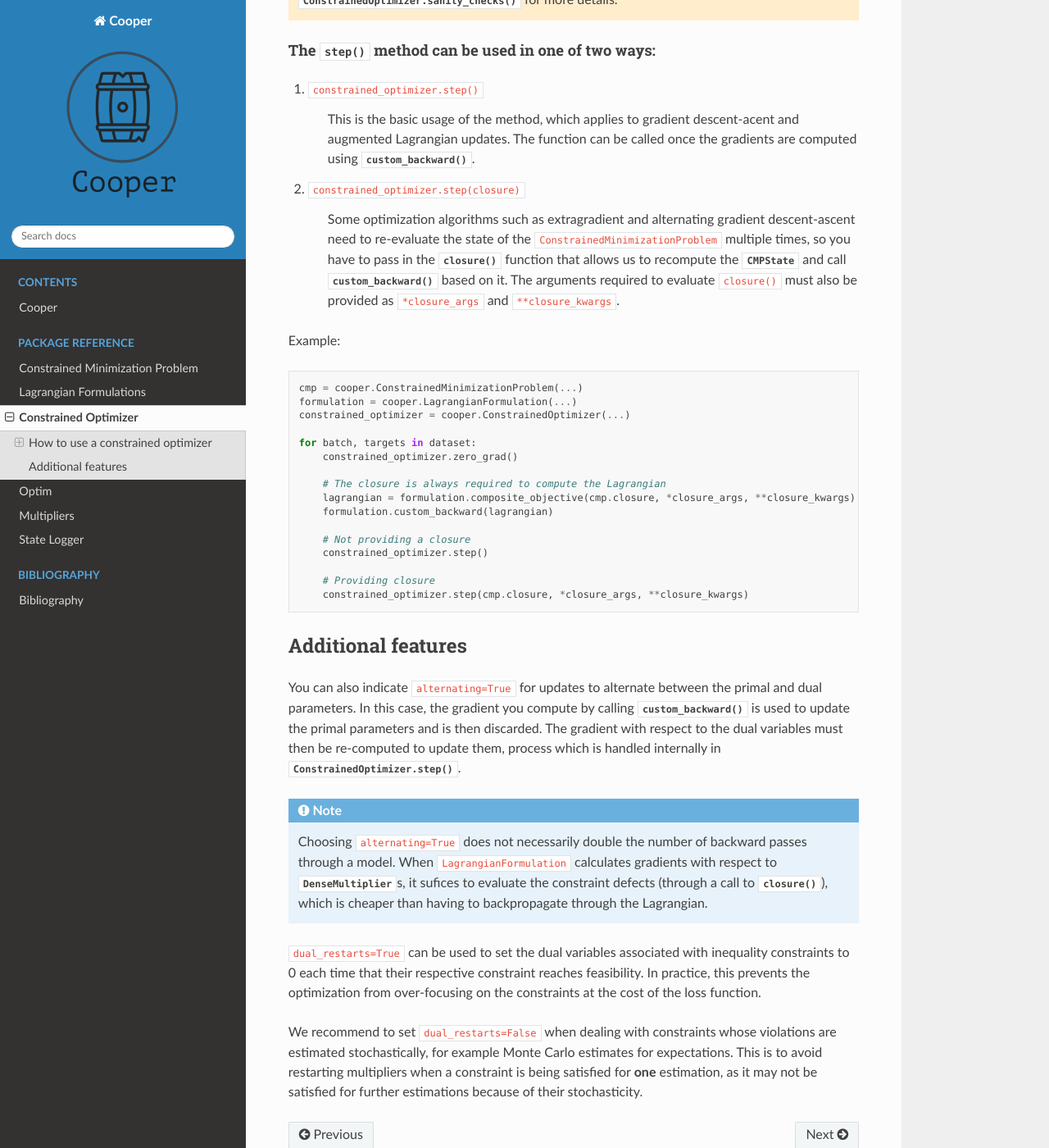
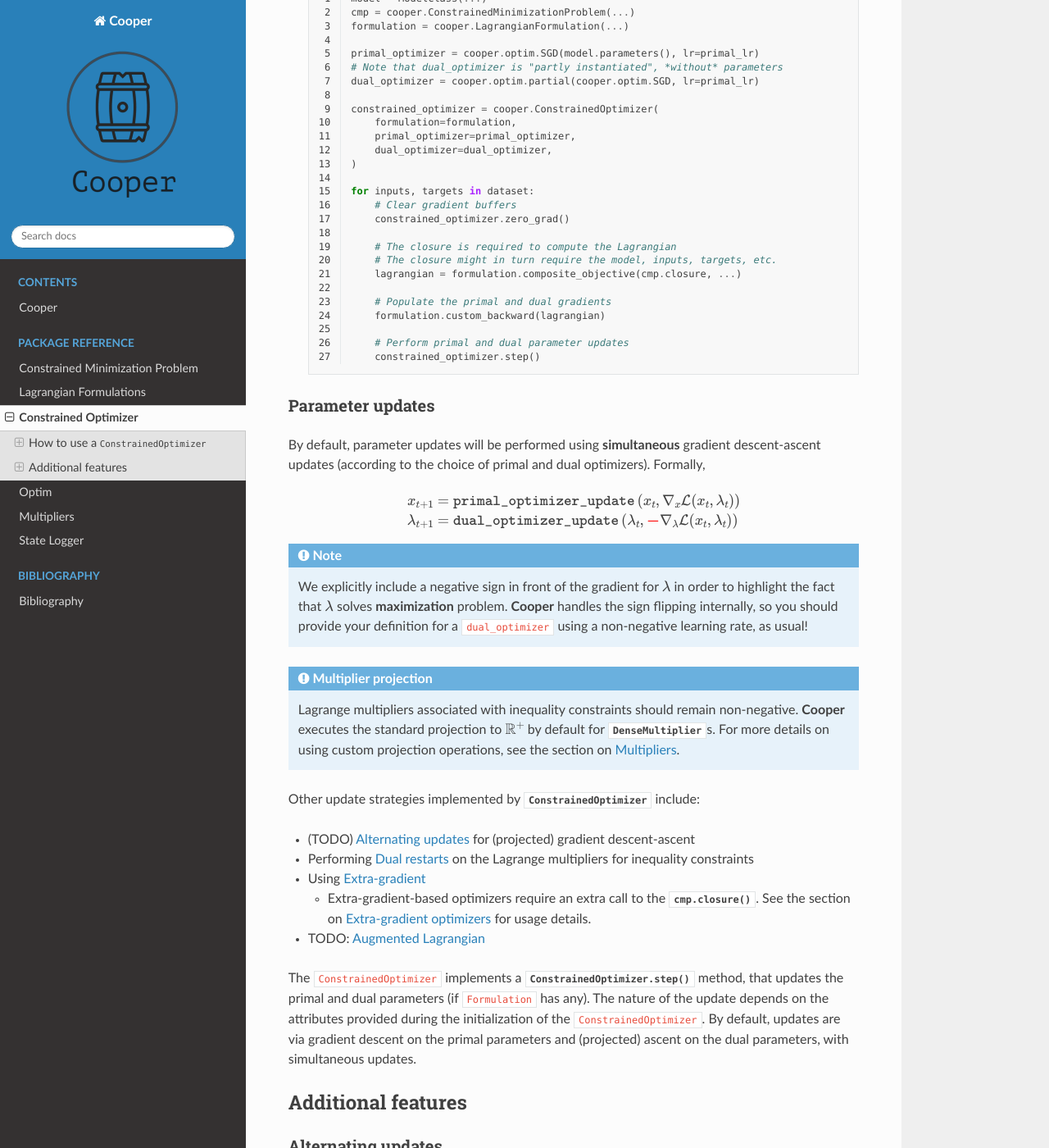
Before and after one commit to cooper-org/cooper, a Sphinx documentation site: the page built from docs/source/constrained_optimizer.rst, in a window 1280 px wide and 1400 px high, scrolled down 2228 px. Shown: the whole window at 82% size. Built offline with Sphinx 7.4.7 and the Read the Docs theme 2.0.0, drawn with Linux system fonts in a browser that asks for light colours; pages that are not in the unit, such as notebooks, are missing from menus; the version number could not be read and is left out; some of the changed text lies outside the part shown.

Commit message:
Edit LagrangianFormulation docs

```diff
--- a/docs/source/constrained_optimizer.rst
+++ b/docs/source/constrained_optimizer.rst
@@ -7,8 +7,9 @@
     :members:
 
 
-How to use a constrained optimizer
-----------------------------------
+How to use a ``ConstrainedOptimizer``
+-------------------------------------
+
 The :py:class:`ConstrainedOptimizer` class is the cornerstone of **Cooper**. A
 :py:class:`ConstrainedOptimizer` performs parameter updates to solve a
 :py:class:`~cooper.problem.ConstrainedMinimizationProblem` given a chosen
@@ -52,17 +53,19 @@
 :py:class:`~cooper.problem.ConstrainedMinimizationProblem`. More details on
 the definition of a CMP can be found under the entry for :ref:`cmp`.
 
+
 - **Unconstrained problem**
 
     .. code-block:: python
         :linenos:
 
+        model =  ModelClass(...)
         cmp = cooper.ConstrainedMinimizationProblem(is_constrained=False)
         formulation = cooper.problem.Formulation(...)
 
         primal_optimizer = cooper.optim.Adam(model.parameters(), lr=1e-2)
 
-        const_optim = cooper.ConstrainedOptimizer(
+        constrained_optimizer = cooper.ConstrainedOptimizer(
             formulation=formulation,
             primal_optimizer=primal_optim,
         )
@@ -71,120 +74,225 @@
 
     .. code-block:: python
         :linenos:
-        :emphasize-lines: 1,5,10
+        :emphasize-lines: 2,7,12
 
+        model =  ModelClass(...)
         cmp = cooper.ConstrainedMinimizationProblem(is_constrained=True)
         formulation = cooper.problem.Formulation(...)
 
         primal_optimizer = cooper.optim.Adam(model.parameters(), lr=1e-2)
+        # Note that dual_optimizer is "partly instantiated", *without* parameters
         dual_optimizer = cooper.optim.partial(cooper.optim.SGD, lr=1e-3, momentum=0.9)
 
-        const_optim = cooper.ConstrainedOptimizer(
+        constrained_optimizer = cooper.ConstrainedOptimizer(
             formulation=formulation,
             primal_optimizer=primal_optimizer,
             dual_optimizer=dual_optimizer,
         )
 
-Taking an optimization step
-^^^^^^^^^^^^^^^^^^^^^^^^^^^
-The ``ConstrainedOptimizer`` implements a :meth:`~ConstrainedOptimizer.step`
+The training loop
+^^^^^^^^^^^^^^^^^
+
+We have gathered all the ingredients we need for tackling our CMP: the
+custom :py:class:`~cooper.problem.ConstrainedMinimizationProblem` class, along
+with your :py:class:`ConstrainedOptimizer` of choice and a
+:py:class:`ConstrainedOptimizer` for updating the parameters. Now it is time to
+put them to good use.
+
+The typical training loop for solving a CMP in a machine learning set up using
+**Cooper** (with a :ref:`Lagrangian Formulation<lagrangian_formulations>`)
+will involve the following steps:
+
+.. admonition:: Overview of main steps in a training loop
+    :class: hint
+
+    #. (Optional) Iterate over your dataset and sample of mini-batch.
+    #. Call :py:meth:`constrained_optimizer.zero_grad()<zero_grad>` to reset the parameters' gradients
+    #. Compute the current :py:class:`CMPState` (or estimate it with the minibatch) and calculate the Lagrangian using :py:meth:`lagrangian.composite_objective(cmp.closure, ...)<cooper.lagrangian_formulation.LagrangianFormulation.composite_objective>`.
+    #. Populate the primal and dual gradients with :py:meth:`formulation.custom_backward(lagrangian)<cooper.problem.Formulation.custom_backward>`
+    #. Perform updates on the parameters using the primal and dual optimizers based on the recently computed gradients, via a call to :py:meth:`constrained_optimizer.step()<step>`.
+
+Example
+^^^^^^^
+
+    .. code-block:: python
+        :linenos:
+
+        model = ModelClass(...)
+        cmp = cooper.ConstrainedMinimizationProblem(...)
+        formulation = cooper.LagrangianFormulation(...)
+
+        primal_optimizer = cooper.optim.SGD(model.parameters(), lr=primal_lr)
+        # Note that dual_optimizer is "partly instantiated", *without* parameters
+        dual_optimizer = cooper.optim.partial(cooper.optim.SGD, lr=primal_lr)
+
+        constrained_optimizer = cooper.ConstrainedOptimizer(
+            formulation=formulation,
+            primal_optimizer=primal_optimizer,
+            dual_optimizer=dual_optimizer,
+        )
+
+        for inputs, targets in dataset:
+            # Clear gradient buffers
+            constrained_optimizer.zero_grad()
+
+            # The closure is required to compute the Lagrangian
+            # The closure might in turn require the model, inputs, targets, etc.
+            lagrangian = formulation.composite_objective(cmp.closure, ...)
+
+            # Populate the primal and dual gradients
+            formulation.custom_backward(lagrangian)
+
+            # Perform primal and dual parameter updates
+            constrained_optimizer.step()
+
+
+Parameter updates
+^^^^^^^^^^^^^^^^^
+
+By default, parameter updates will be performed using **simultaneous** gradient
+descent-ascent updates (according to the choice of primal and dual optimizers).
+Formally,
+
+.. math::
+
+    x_{t+1} &= \texttt{primal_optimizer_update} \left( x_{t}, \nabla_{x} \mathcal{L}(x_t, \lambda_t) \right)\\
+    \lambda_{t+1} &= \texttt{dual_optimizer_update} \left( \lambda_{t}, {\color{red} \mathbf{-}} \nabla_{\lambda} \mathcal{L}(x_t, \lambda_t) \right)
+
+.. note::
+    We explicitly include a negative sign in front of the gradient for
+    :math:`\lambda` in order to highlight the fact that :math:`\lambda` solves
+    **maximization** problem. **Cooper** handles the sign flipping internally, so
+    you should provide your definition for a ``dual_optimizer`` using a non-negative
+    learning rate, as usual!
+
+.. admonition:: Multiplier projection
+    :class: note
+
+    Lagrange multipliers associated with inequality constraints should remain
+    non-negative. **Cooper** executes the standard projection to
+    :math:`\mathbb{R}^{+}` by default for
+    :py:class:`~cooper.optim.multipliers.DenseMultiplier`\s. For more details
+    on using custom projection operations, see the section on :ref:`multipliers`.
+
+
+Other update strategies implemented by :py:class:`~ConstrainedOptimizer`
+include:
+
+- (TODO) :ref:`Alternating updates<alternating_updates>` for (projected) gradient descent-ascent
+- Performing :ref:`dual_restarts` on the Lagrange multipliers for inequality constraints
+- Using :ref:`Extra-gradient<extra-gradient_optimizers>`
+
+  - Extra-gradient-based optimizers require an extra call to the
+    :py:meth:`cmp.closure()<cooper.problem.ConstrainedMinimizationProblem.closure>`.
+    See the section on :ref:`extra-gradient_optimizers` for usage details.
+- TODO: :ref:`augmented_lagrangian`
+
+The ``ConstrainedOptimizer`` implements a :py:meth:`ConstrainedOptimizer.step`
 method, that updates the primal and dual parameters (if ``Formulation`` has any).
 The nature of the update depends on the attributes provided during the
 initialization of the ``ConstrainedOptimizer``. By default, updates are via
 gradient descent on the primal parameters and (projected) ascent
 on the dual parameters, with simultaneous updates.
 
-Other methods for solving a ``ConstrainedMinimizationProblem`` include:
 
-    - Projected gradient descent-ascent with alternating updates.
-    - Extra-gradient.
-    - Augmented Lagrangian.
+.. admonition::
+    :class: note
 
-.. note::
-
-    When solving an unconstrained problem, ``ConstrainedOptimizer.step()`` will
-    perform usual gradient descent updates on the primal parameters (given the primal
-    optimizer provided). This is done as the notions of a Lagrangian and a
-    saddle point optimization problem do not arise in the unconstrained case.
-
-.. warning::
-
-    Only one choice of the mentioned optimization methods can be used at a time.
-    See :meth:`ConstrainedOptimizer.sanity_checks` for more details.
-
-The :meth:`~ConstrainedOptimizer.step` method can be used in one of two ways:
-~~~~~~~~~~~~~~~~~~~~~~~~~~~~~~~~~~~~~~~~~~~~~~~~~~~~~~~~~~~~~~~~~~~~~~~~~~~~~
-
-#. ``constrained_optimizer.step()``
-
-    This is the basic usage of the method, which applies to gradient descent-acent
-    and augmented Lagrangian updates. The function can be called once the gradients
-    are computed using :py:meth:`~cooper.problem.Formulation.custom_backward`.
-
-#. ``constrained_optimizer.step(closure)``
-
-    Some optimization algorithms such as extragradient and alternating gradient
-    descent-ascent need to re-evaluate the state of the ``ConstrainedMinimizationProblem``
-    multiple times, so you have to pass in the
-    :py:meth:`~cooper.problem.ConstrainedMinimizationProblem.closure` function
-    that allows us to recompute the :py:class:`~cooper.problem.CMPState` and
-    call :py:meth:`~cooper.problem.Formulation.custom_backward` based on it.
-    The arguments required to evaluate ``closure()`` must also be provided as
-    ``*closure_args`` and ``**closure_kwargs``.
-
-Example::
-
-    cmp = cooper.ConstrainedMinimizationProblem(...)
-    formulation = cooper.LagrangianFormulation(...)
-    constrained_optimizer = cooper.ConstrainedOptimizer(...)
-
-    for batch, targets in dataset:
-        constrained_optimizer.zero_grad()
-
-        # The closure is always required to compute the Lagrangian
-        lagrangian = formulation.composite_objective(cmp.closure, *closure_args, **closure_kwargs)
-        formulation.custom_backward(lagrangian)
-
-        # Not providing a closure
-        constrained_optimizer.step()
-
-        # Providing closure
-        constrained_optimizer.step(cmp.closure, *closure_args, **closure_kwargs)
-
+    When applied to an unconstrained problem, :py:meth:`ConstrainedOptimizer.step`
+    will be equivalent to performing ``primal_optimizer.step()`` based on the
+    gradient of the loss with respect to the primal parameters.
 
 Additional features
 -------------------
 
+.. _alternating_updates:
 
 Alternating updates
-~~~~~~~~~~~~~~~~~~~
+^^^^^^^^^^^^^^^^^^^
 
-You can also indicate ``alternating=True`` for updates to alternate between the
-primal and dual parameters. In this case, the gradient you compute by calling
+It is possible to perform alternating updates between the primal and dual
+parameters by setting the flag ``alternating=True`` in the construction of the
+:py:class:`ConstrainedOptimizer`. In this case, the gradient computed by calling
 :py:meth:`~cooper.problem.Formulation.custom_backward` is used to update the
-primal parameters and is then discarded. The gradient with respect to the dual
-variables must then be re-computed to update them, process which is handled
-internally in :py:meth:`ConstrainedOptimizer.step`.
+primal parameters. Then, the gradient with respect to the dual variables (given
+the new value of the primal parameter!) is computed and used to update the dual
+variables. This two-stage process is handled by **Cooper** inside the
+:py:meth:`ConstrainedOptimizer.step` method.
+
+.. math::
+
+    x_{t+1} &= \texttt{primal_optimizer_update} \left( x_{t}, \nabla_{x} \mathcal{L}(x_t, \lambda_t) \right)\\
+    \lambda_{t+1} &= \texttt{dual_optimizer_update} \left( \lambda_{t}, {\color{red} \mathbf{-}} \nabla_{\lambda} \mathcal{L}({\color{red} x_{t+1}}, \lambda_t) \right)
+
+
+.. important::
+
+    Selecting ``alternating=True`` does not necessarily double the number of
+    backward passes through a the primal parameters!
+
+    When using a ``LagrangianFormulation``, to obtain the gradients with respect
+    to the Lagrange multipliers, it suffices to *evaluate* the constraint
+    defects (through a call to
+    :py:meth:`~cooper.problem.ConstrainedMinimizationProblem.closure`). This
+    operation does not require a having to back-propagate through the Lagrangian.
+
+.. todo::
+
+    This functionality is untested and is yet to be integrated with the use of
+    proxy constraints.
+
+.. _dual_restarts:
+
+Dual restarts
+^^^^^^^^^^^^^
+
+``dual_restarts=True`` can be used to set the value of the dual variables
+associated with inequality constraints to zero whenever the respective
+constraints are being satisfied. We do not perform ``dual_restarts`` on
+multipliers for equality constraints.
+
+For simplicity, consider a CMP with two inequality constraints
+:math:`g_1(x) \le 0` and :math:`g_2(x) \le 0` and loss :math:`f(x)`. Suppose
+that the constraint on :math:`g_1` is strictly satisfied, while that on
+:math:`g_2` is violated at :math:`x`. Consider the Lagrangian at :math:`x`
+with (**non-negative**) multipliers :math:`\lambda_1` and :math:`\lambda_2`.
+
+.. math::
+    \mathcal{L}(x,\lambda_1, \lambda_2) = f(x) + \lambda_1 \, g_1(x) + \lambda_2 \, g_2(x)
+
+The `best response <https://en.wikipedia.org/wiki/Best_response>`_ for
+:math:`\lambda_1` and :math:`\lambda_2` at the current value of the primal
+parameters :math:`x` is :math:`(\lambda_1, \lambda_2) = (0, +\infty)`. This is
+due to the non-negativity constraints on the Lagrange multipliers, the sign of
+the constraint violations, and the fact that the :math:`\lambda`-player wants to
+maximize :math:`\mathcal{L}(x,\lambda_1, \lambda_2)`.
+
+"Playing a best response" for the Lagrange multiplier :math:`\lambda_2` of the
+violated constraint clearly leads to an impractical algorithm (due to numerical
+overflow). However, for the currently *feasible* constraint, performing a best
+response update on :math:`\lambda_1` is indeed implementable, and trivially so.
+This is exactly the effect of setting ``dual_restarts=True``!
+
+In practice, this prevents the optimization from over-focusing on a constraint
+(at the expense on improving on the loss function!) when said constraint **is
+already being satisfied**. This over-penalization arises from the accumulation
+of the (positive) defects in the value of the Lagrange multiplier while the
+constraint was being violated in the past.
 
 .. note::
+    We recommend setting ``dual_restarts=False`` when dealing with constraints
+    whose violations are estimated stochastically, for example Monte Carlo
+    estimates constraints described by expectations.  This is to avoid
+    restarting multipliers when a constraint is "being satisfied" for a single
+    estimate, since this can be a result of the stochasticity of the estimator.
 
-    Choosing ``alternating=True`` does not necessarily double the number of
-    backward passes through a model. When ``LagrangianFormulation`` calculates
-    gradients with respect to :py:class:`~cooper.multipliers.DenseMultiplier`\s,
-    it sufices to evaluate the constraint defects (through a call to
-    :py:meth:`~cooper.problem.ConstrainedMinimizationProblem.closure`), which is
-    cheaper than having to backpropagate through the Lagrangian.
+.. _augmented_lagrangian:
 
-Dual restarts
-~~~~~~~~~~~~~
+Augmented Lagrangian
+^^^^^^^^^^^^^^^^^^^^
 
-``dual_restarts=True`` can be used to set the dual variables associated with
-inequality constraints to 0 each time that their respective constraint reaches
-feasibility. In practice, this prevents the optimization from over-focusing on
-the constraints at the cost of the loss function.
+.. todo::
 
-We recommend to set ``dual_restarts=False`` when dealing with
-constraints whose violations are estimated stochastically, for
-example Monte Carlo estimates for expectations. This is to avoid restarting
-multipliers when a constraint is being satisfied for **one** estimation, as
-it may not be satisfied for further estimations because of their stochasticity.
+    Verify current (unfinished and untested) implementation of the Augmented
+    Lagrangian method.
--- a/docs/source/multipliers.rst
+++ b/docs/source/multipliers.rst
@@ -1,5 +1,9 @@
+.. _multipliers:
+
 Multipliers
 ===========
+
+.. currentmodule:: cooper.multipliers
 
 .. note::
 
@@ -21,7 +25,7 @@
 
 The construction of a ``DenseMultiplier`` requires its initial value ``init`` to
 be provided. The shape of ``init`` should match that shape of the corresponding
-constraint defect. Recall that in :ref:`lagrangian-formulations`, the
+constraint defect. Recall that in :ref:`lagrangian_formulations`, the
 calculation of the Lagrangian involves an inner product between the multipliers
 and the constraint violations.
 
--- a/docs/source/problem.rst
+++ b/docs/source/problem.rst
@@ -61,7 +61,7 @@
 
 
 For details on the use of proxy-constraints and the ``proxy_ineq_defect`` and
-``proxy_eq_defect`` attributes, please see :ref:`lagrangian-formulations`.
+``proxy_eq_defect`` attributes, please see :ref:`lagrangian_formulations`.
 
 
 Constrained Minimization Problem
```
Also changed, not shown: docs/source/lagrangian_formulation.rst (+45 -22 lines), 2 other files.
